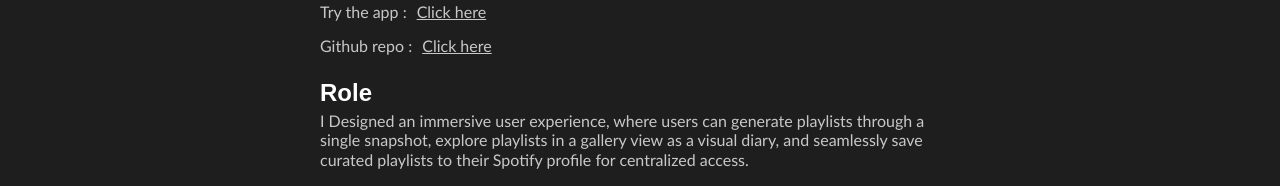
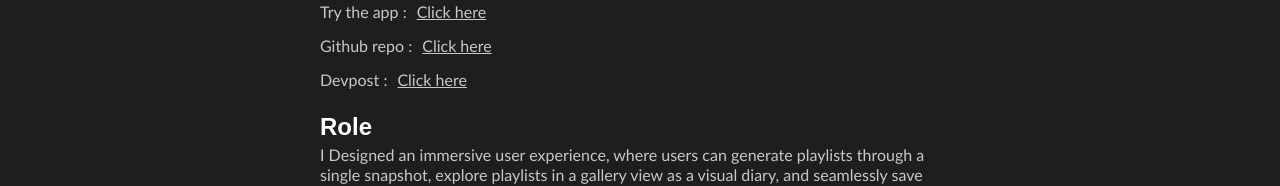
Before and after one commit to psuuzu/portfolio1, a Next.js app: page /surroundsoundm in a window 1280 px wide. Shown: the part 714-900 px from the top of the page. Built offline with nearby package versions, Linux system fonts and the light colour scheme; a web font is replaced by a local one.

Commit message:
Update page.jsx

```diff
--- a/app/surroundsoundm/page.jsx
+++ b/app/surroundsoundm/page.jsx
@@ -39,6 +39,14 @@ export default function Surroundsoundm() {
                         </p>
                     </a>
                 </div>
+                <div className="flex items-center mt-[15px]">
+                    <p className="mr-[10px]">Devpost :</p>
+                    <a href="https://devpost.com/software/surroundsound-ydkz0b" target="_blank" className="break-words flex flex-grow">
+                        <p className="underline">
+                        Click here
+                        </p>
+                    </a>
+                </div>
                 <h2 className='!text-[24px] mt-[20px]'>Role</h2>
                 <p>
                 I Designed an immersive user experience, where users can generate playlists through a single snapshot, explore playlists in a gallery view as a visual diary, and seamlessly save curated playlists to their Spotify profile for centralized access.
```
